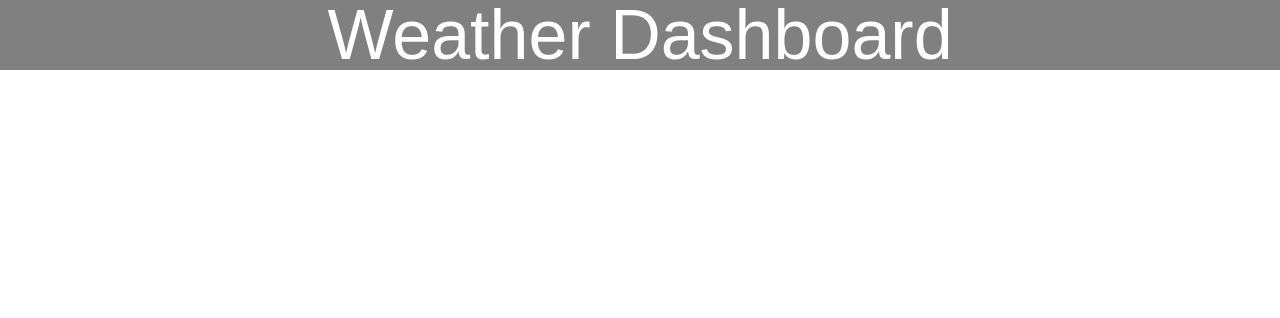
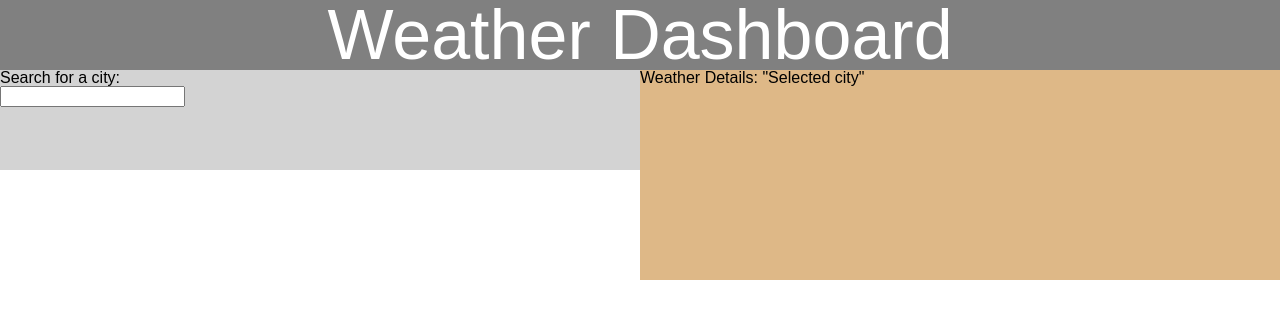
Before and after one commit to alxndrnevermando/weather_dashboard, a plain HTML site: page index.html in a window 1280 px wide. Drawn offline with Linux system fonts and the light colour scheme.

Commit message:
starting to implement grid layout so my page matches the assignment example.

```diff
--- a/index.html
+++ b/index.html
@@ -11,7 +11,15 @@
     <h1>Weather Dashboard</h1>
 </header>
 <body>
-
+    <div class="wrapper">
+        <div class="one">
+            <form>
+                <label for="fname">Search for a city:</label><br>
+                <input type="text" id="fname" name="fname"><br>
+              </form>
+        </div>
+        <div class="two">Weather Details: "Selected city"</div>
+      </div>
 </body>
 <script src="script.js"></script>
 </html>
--- a/style.css
+++ b/style.css
@@ -8,3 +8,19 @@ h1 {
     background-color: gray;
     color: white;
 }
+.wrapper {
+    display: grid;
+    grid-template-columns: repeat(2, 1fr);
+    gap: 10px;
+    grid-auto-rows: minmax(100px, auto);
+  }
+  .one {
+    grid-column: 1 / 3;
+    grid-row: 1;
+    background-color:lightgray;
+  }
+  .two {
+    grid-column: 2 / 4;
+    grid-row: 1 / 3;
+    background-color: burlywood;
+  }
```
